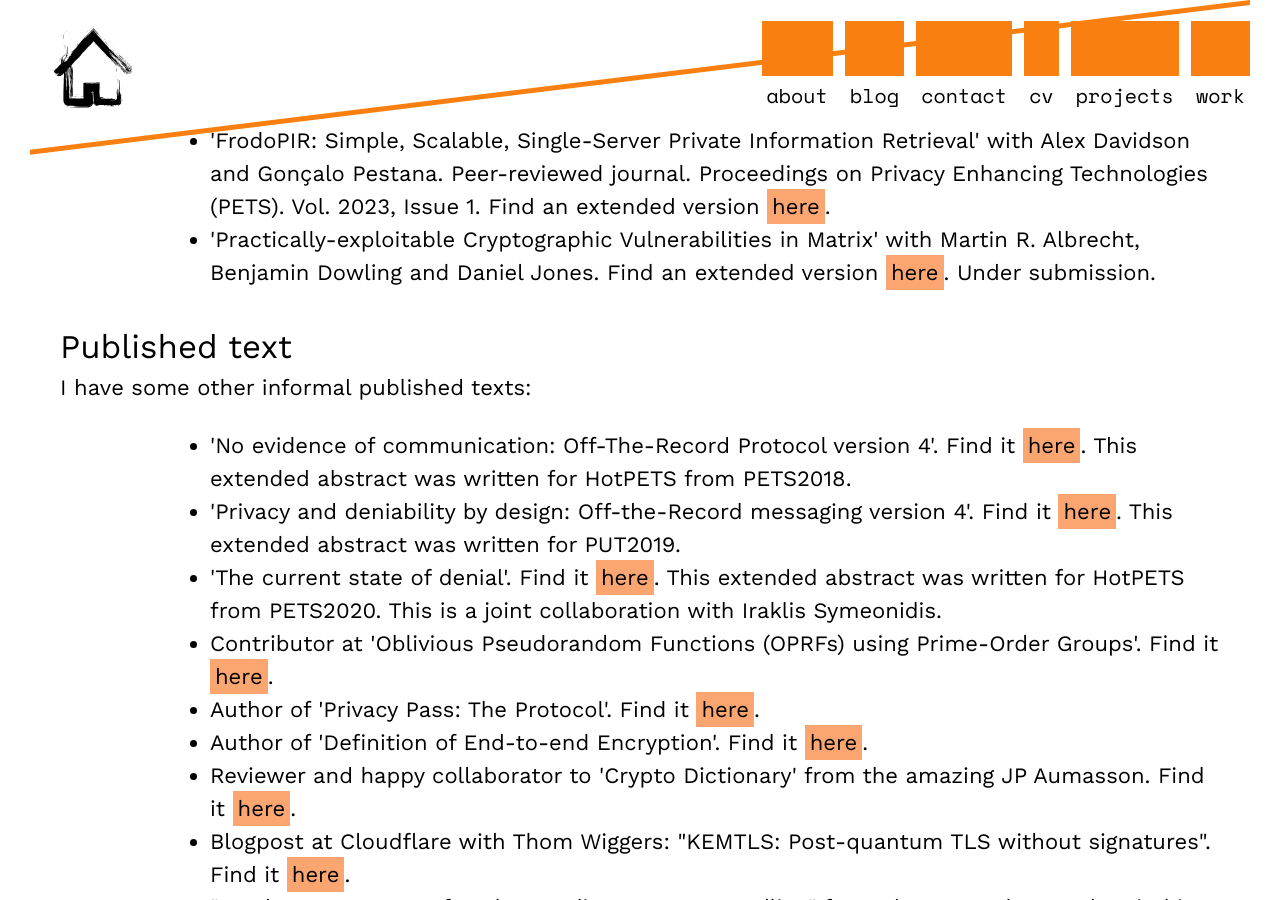
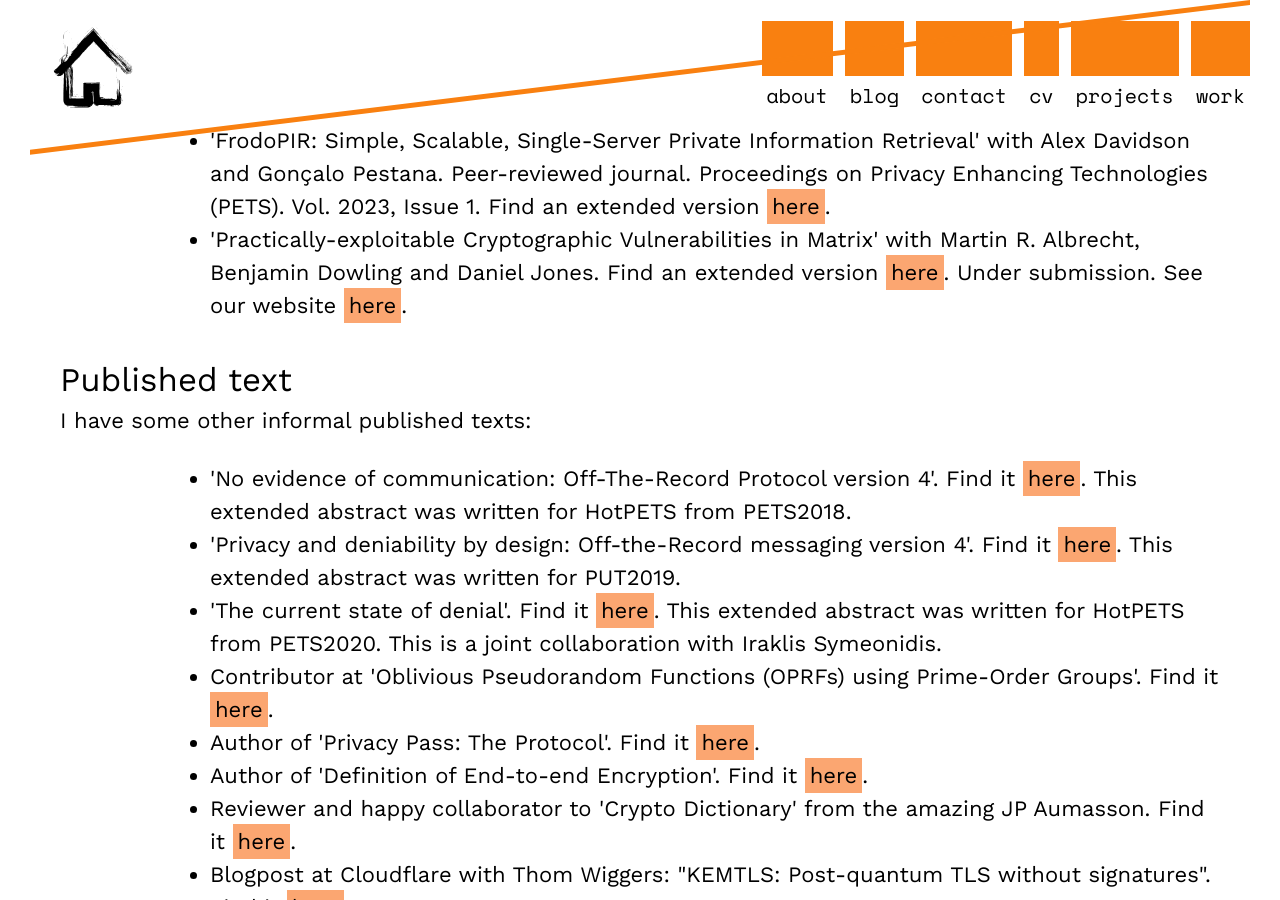
Before and after one commit to claucece/claucece.github.io, a Jekyll site: the page built from work.html, in a window 1280 px wide and 900 px high, scrolled down 1120 px. Built offline with Jekyll 4.4.1, drawn with Linux system fonts in a browser that asks for light colours.

Commit message:
Add website as well

```diff
--- a/work.html
+++ b/work.html
@@ -29,7 +29,7 @@ tags: menu
       <li>'Implementing and Measuring KEMTLS' with Armando Faz-Hernández, Nick Sullivan, Goutam Tamvada, Luke Valenta, Thom Wiggers, Bas Westerbaan and Christopher A. Wood. Conference paper. International Conference on Cryptology and Information Security in Latin America 2021. Find it <a href="https://link.springer.com/chapter/10.1007/978-3-030-88238-9_5" target="_blank">here</a>, and an extended version <a href="https://eprint.iacr.org/2021/1019" target"_blank">here</a>.
       <li>'A tale of two models: formalizing KEMTLS in Tamarin' with Thom Wiggers, Jonathan Hoyland, Douglas Stebila. Conference paper. 27th European Symposium on Research in Computer Security (ESORICS) 2022. Find it <a href="https://link.springer.com/chapter/10.1007/978-3-031-17143-7_4" target="_blank">here</a>, and an extended version <a href="https://eprint.iacr.org/2022/1111.pdf" target"_blank">here</a>. Runner-up for best paper award at ESORICS2022.</li>
       <li>'FrodoPIR: Simple, Scalable, Single-Server Private Information Retrieval' with Alex Davidson and Gonçalo Pestana. Peer-reviewed journal. Proceedings on Privacy Enhancing Technologies (PETS). Vol. 2023, Issue 1. Find an extended version <a href="https://eprint.iacr.org/2022/981.pdf" target"_blank">here</a>.</li>
-      <li>'Practically-exploitable Cryptographic Vulnerabilities in Matrix' with Martin R. Albrecht, Benjamin Dowling and Daniel Jones. Find an extended version <a href="https://nebuchadnezzar-megolm.github.io/static/paper.pdf" target"_blank">here</a>. Under submission.</li>
+      <li>'Practically-exploitable Cryptographic Vulnerabilities in Matrix' with Martin R. Albrecht, Benjamin Dowling and Daniel Jones. Find an extended version <a href="https://nebuchadnezzar-megolm.github.io/static/paper.pdf" target"_blank">here</a>. Under submission. See our website <a href="https://nebuchadnezzar-megolm.github.io/" target"_blank">here</a>.</li>
 		</ul>
 		<br>
 
```
